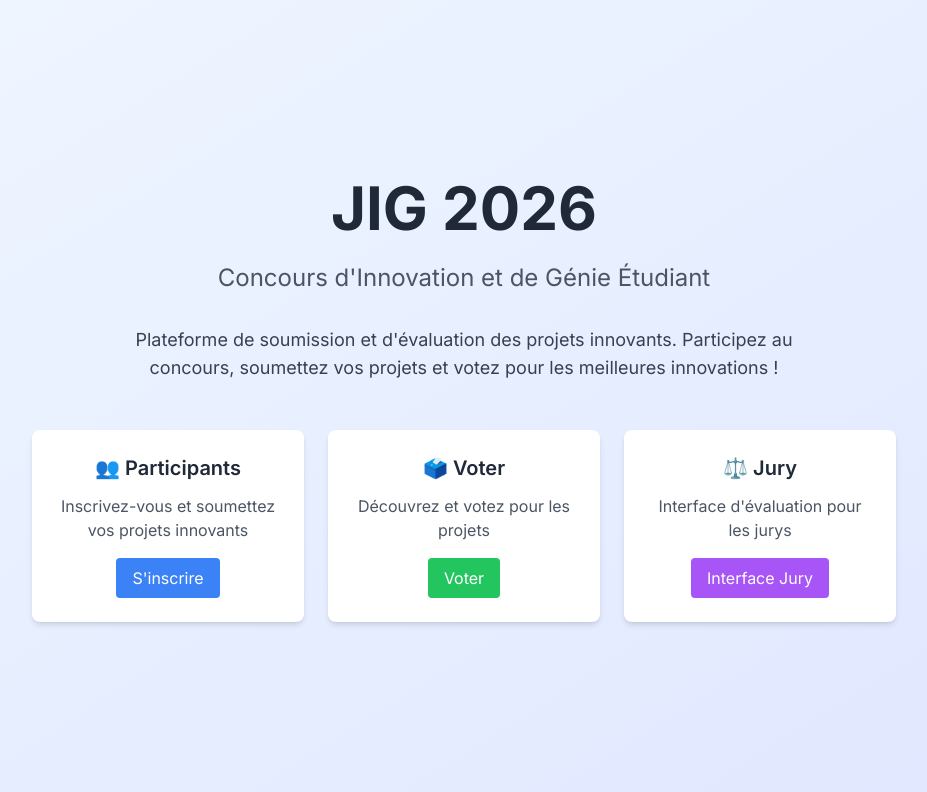
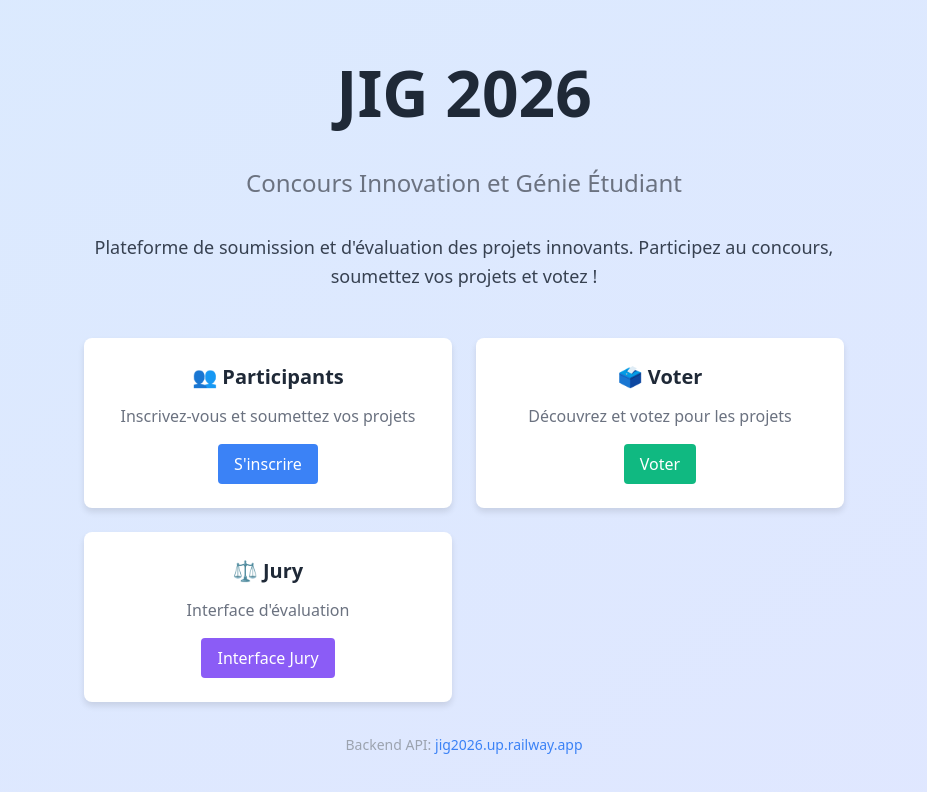
Before and after one commit to yepeleya/jig_projet, a Next.js app in the folder jig2026/frontend/: page / in a window 1280 px wide. Shown: the top 792 px of the page, without its empty margins (176-1103 px from the left). Built offline with nearby package versions, Linux system fonts and the light colour scheme.

Commit message:
FINAL FIX: Pure JavaScript version with inline styles - NO TypeScript

```diff
--- a/jig2026/frontend/next.config.js
+++ b/jig2026/frontend/next.config.js
@@ -1,8 +1,7 @@
 /** @type {import('next').NextConfig} */
 const nextConfig = {
-  reactStrictMode: false, // Désactivé pour réduire les erreurs d'hydratation
-  swcMinify: true,
-  // Configuration pour éviter TOUS les problèmes de build sur Vercel
+  reactStrictMode: false,
+  swcMinify: false,
   eslint: {
     ignoreDuringBuilds: true,
   },
@@ -10,27 +9,12 @@ const nextConfig = {
     ignoreBuildErrors: true,
   },
   images: {
-    unoptimized: true, // Permettre les images externes sans optimisation
-    remotePatterns: [
-      {
-        protocol: 'https',
-        hostname: 'jig2026.up.railway.app',
-      },
-      {
-        protocol: 'http',
-        hostname: 'localhost',
-        port: '5000',
-        pathname: '/uploads/**',
-      },
-    ],
+    unoptimized: true,
   },
-  env: {
-    NEXT_PUBLIC_API_URL: process.env.NEXT_PUBLIC_API_URL || 'https://jig2026.up.railway.app',
-  },
-  // Optimisations pour réduire les erreurs d'hydratation
-  experimental: {
-    optimizePackageImports: ['react-hot-toast', 'lucide-react'],
-  },
-}
+  experimental: {},
+  output: 'export',
+  trailingSlash: true,
+  distDir: 'out'
+};
 
-module.exports = nextConfig
+module.exports = nextConfig;
--- a/jig2026/frontend/package.json
+++ b/jig2026/frontend/package.json
@@ -4,11 +4,9 @@
   "private": true,
   "scripts": {
     "dev": "next dev -p 3002",
-    "build": "SKIP_ENV_VALIDATION=true next build",
-    "build:vercel": "next build",
+    "build": "next build && next export",
     "start": "next start -p 3002",
-    "lint": "echo 'Linting disabled for production build'",
-    "lint:fix": "echo 'Linting disabled for production build'"
+    "lint": "echo 'Linting disabled'"
   },
   "dependencies": {
     "@tanstack/react-query": "^5.90.5",
--- /dev/null
+++ b/jig2026/frontend/src/app/layout.js
@@ -0,0 +1,11 @@
+import './globals.css'
+
+export default function RootLayout({ children }) {
+  return (
+    <html lang="fr">
+      <body suppressHydrationWarning={true}>
+        {children}
+      </body>
+    </html>
+  )
+}
--- a/jig2026/frontend/src/app/layout.tsx
+++ /dev/null
@@ -1,26 +0,0 @@
-import type { Metadata } from "next";
-import { Inter } from "next/font/google";
-import "./globals.css";
-
-const inter = Inter({
-  subsets: ["latin"],
-});
-
-export const metadata: Metadata = {
-  title: "JIG 2026 - Concours Innovation",
-  description: "Plateforme de soumission et de vote pour le concours JIG 2026",
-};
-
-export default function RootLayout({
-  children,
-}: {
-  children: React.ReactNode;
-}) {
-  return (
-    <html lang="fr" suppressHydrationWarning>
-      <body className={inter.className} suppressHydrationWarning>
-        {children}
-      </body>
-    </html>
-  );
-}
--- /dev/null
+++ b/jig2026/frontend/src/app/page.js
@@ -0,0 +1,147 @@
+'use client';
+
+export default function HomePage() {
+  return (
+    <div style={{
+      minHeight: '100vh',
+      display: 'flex',
+      alignItems: 'center',
+      justifyContent: 'center',
+      background: 'linear-gradient(to bottom right, #dbeafe, #e0e7ff)',
+      fontFamily: 'system-ui, sans-serif'
+    }}>
+      <div style={{
+        textAlign: 'center',
+        maxWidth: '800px',
+        margin: '0 auto',
+        padding: '20px'
+      }}>
+        <h1 style={{
+          fontSize: '4rem',
+          fontWeight: 'bold',
+          color: '#1f2937',
+          marginBottom: '24px'
+        }}>
+          JIG 2026
+        </h1>
+        <h2 style={{
+          fontSize: '1.5rem',
+          color: '#6b7280',
+          marginBottom: '32px'
+        }}>
+          Concours Innovation et Génie Étudiant
+        </h2>
+        <p style={{
+          fontSize: '1.125rem',
+          color: '#374151',
+          marginBottom: '48px',
+          lineHeight: '1.6'
+        }}>
+          Plateforme de soumission et d'évaluation des projets innovants.
+          Participez au concours, soumettez vos projets et votez !
+        </p>
+
+        <div style={{
+          display: 'grid',
+          gridTemplateColumns: 'repeat(auto-fit, minmax(250px, 1fr))',
+          gap: '24px',
+          marginTop: '48px'
+        }}>
+          <div style={{
+            background: 'white',
+            borderRadius: '8px',
+            boxShadow: '0 4px 6px rgba(0,0,0,0.1)',
+            padding: '24px'
+          }}>
+            <h3 style={{
+              fontSize: '1.25rem',
+              fontWeight: '600',
+              color: '#1f2937',
+              marginBottom: '12px'
+            }}>👥 Participants</h3>
+            <p style={{ color: '#6b7280', marginBottom: '16px' }}>
+              Inscrivez-vous et soumettez vos projets
+            </p>
+            <a
+              href="/register"
+              style={{
+                display: 'inline-block',
+                background: '#3b82f6',
+                color: 'white',
+                padding: '8px 16px',
+                borderRadius: '4px',
+                textDecoration: 'none'
+              }}
+            >
+              S'inscrire
+            </a>
+          </div>
+
+          <div style={{
+            background: 'white',
+            borderRadius: '8px',
+            boxShadow: '0 4px 6px rgba(0,0,0,0.1)',
+            padding: '24px'
+          }}>
+            <h3 style={{
+              fontSize: '1.25rem',
+              fontWeight: '600',
+              color: '#1f2937',
+              marginBottom: '12px'
+            }}>🗳️ Voter</h3>
+            <p style={{ color: '#6b7280', marginBottom: '16px' }}>
+              Découvrez et votez pour les projets
+            </p>
+            <a
+              href="/voter"
+              style={{
+                display: 'inline-block',
+                background: '#10b981',
+                color: 'white',
+                padding: '8px 16px',
+                borderRadius: '4px',
+                textDecoration: 'none'
+              }}
+            >
+              Voter
+            </a>
+          </div>
+
+          <div style={{
+            background: 'white',
+            borderRadius: '8px',
+            boxShadow: '0 4px 6px rgba(0,0,0,0.1)',
+            padding: '24px'
+          }}>
+            <h3 style={{
+              fontSize: '1.25rem',
+              fontWeight: '600',
+              color: '#1f2937',
+              marginBottom: '12px'
+            }}>⚖️ Jury</h3>
+            <p style={{ color: '#6b7280', marginBottom: '16px' }}>
+              Interface d'évaluation
+            </p>
+            <a
+              href="/jury"
+              style={{
+                display: 'inline-block',
+                background: '#8b5cf6',
+                color: 'white',
+                padding: '8px 16px',
+                borderRadius: '4px',
+                textDecoration: 'none'
+              }}
+            >
+              Interface Jury
+            </a>
+          </div>
+        </div>
+
+        <div style={{ marginTop: '32px', fontSize: '0.875rem', color: '#9ca3af' }}>
+          <p>Backend API: <a href="https://jig2026.up.railway.app" style={{ color: '#3b82f6' }}>jig2026.up.railway.app</a></p>
+        </div>
+      </div>
+    </div>
+  )
+}
--- a/jig2026/frontend/src/app/page.tsx
+++ /dev/null
@@ -1,46 +0,0 @@
-'use client';
-
-export default function HomePage() {
-  return (
-    <div className="min-h-screen flex flex-col items-center justify-center bg-gradient-to-br from-blue-50 to-indigo-100">
-      <div className="text-center max-w-4xl mx-auto px-4">
-        <h1 className="text-6xl font-bold text-gray-800 mb-6">
-          JIG 2026
-        </h1>
-        <h2 className="text-2xl text-gray-600 mb-8">
-          Concours d'Innovation et de Génie Étudiant
-        </h2>
-        <p className="text-lg text-gray-700 mb-12 max-w-2xl mx-auto">
-          Plateforme de soumission et d'évaluation des projets innovants.
-          Participez au concours, soumettez vos projets et votez pour les meilleures innovations !
-        </p>
-
-        <div className="grid md:grid-cols-3 gap-6 mt-12">
-          <div className="bg-white rounded-lg shadow-md p-6">
-            <h3 className="text-xl font-semibold text-gray-800 mb-3">👥 Participants</h3>
-            <p className="text-gray-600">Inscrivez-vous et soumettez vos projets innovants</p>
-            <a href="/register" className="mt-4 inline-block bg-blue-500 text-white px-4 py-2 rounded hover:bg-blue-600">
-              S'inscrire
-            </a>
-          </div>
-
-          <div className="bg-white rounded-lg shadow-md p-6">
-            <h3 className="text-xl font-semibold text-gray-800 mb-3">🗳️ Voter</h3>
-            <p className="text-gray-600">Découvrez et votez pour les projets</p>
-            <a href="/voter" className="mt-4 inline-block bg-green-500 text-white px-4 py-2 rounded hover:bg-green-600">
-              Voter
-            </a>
-          </div>
-
-          <div className="bg-white rounded-lg shadow-md p-6">
-            <h3 className="text-xl font-semibold text-gray-800 mb-3">⚖️ Jury</h3>
-            <p className="text-gray-600">Interface d'évaluation pour les jurys</p>
-            <a href="/jury" className="mt-4 inline-block bg-purple-500 text-white px-4 py-2 rounded hover:bg-purple-600">
-              Interface Jury
-            </a>
-          </div>
-        </div>
-      </div>
-    </div>
-  )
-}
--- a/jig2026/frontend/tsconfig.json
+++ b/jig2026/frontend/tsconfig.json
@@ -36,7 +36,8 @@
     ".next/dev/types/**/*.ts",
     "**/*.mts",
     ".next\\dev/types/**/*.ts",
-    ".next\\dev/types/**/*.ts"
+    ".next\\dev/types/**/*.ts",
+    "out/types/**/*.ts"
   ],
   "exclude": [
     "node_modules"
```
